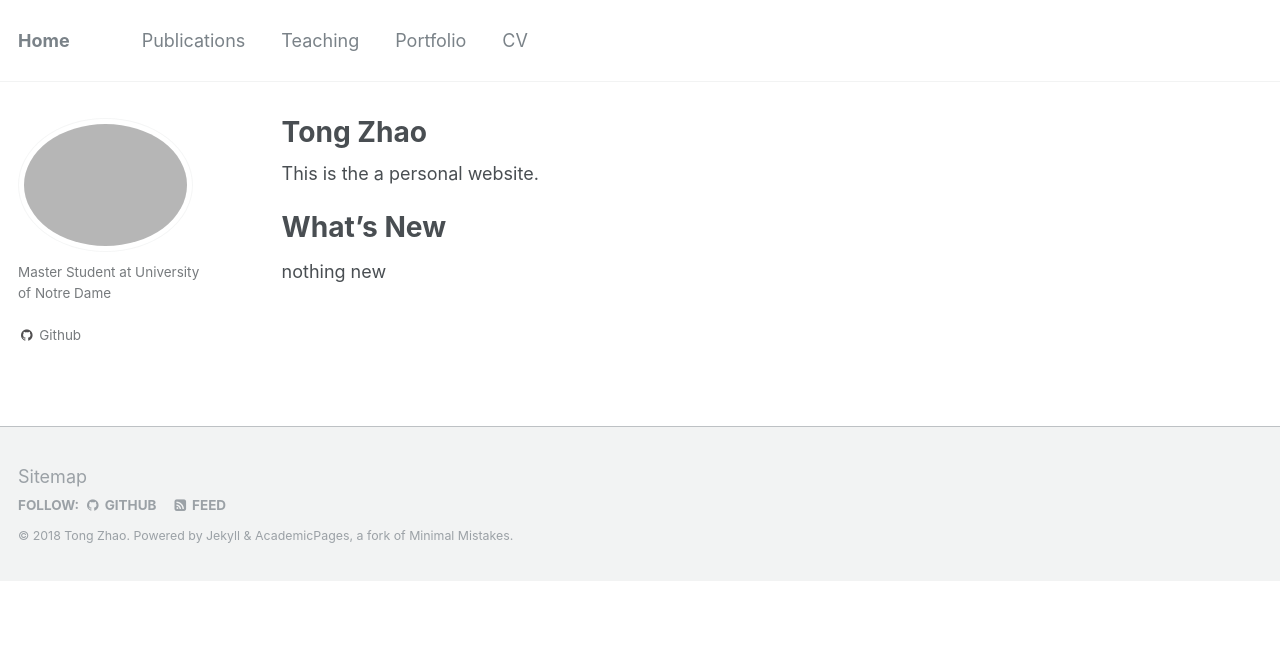
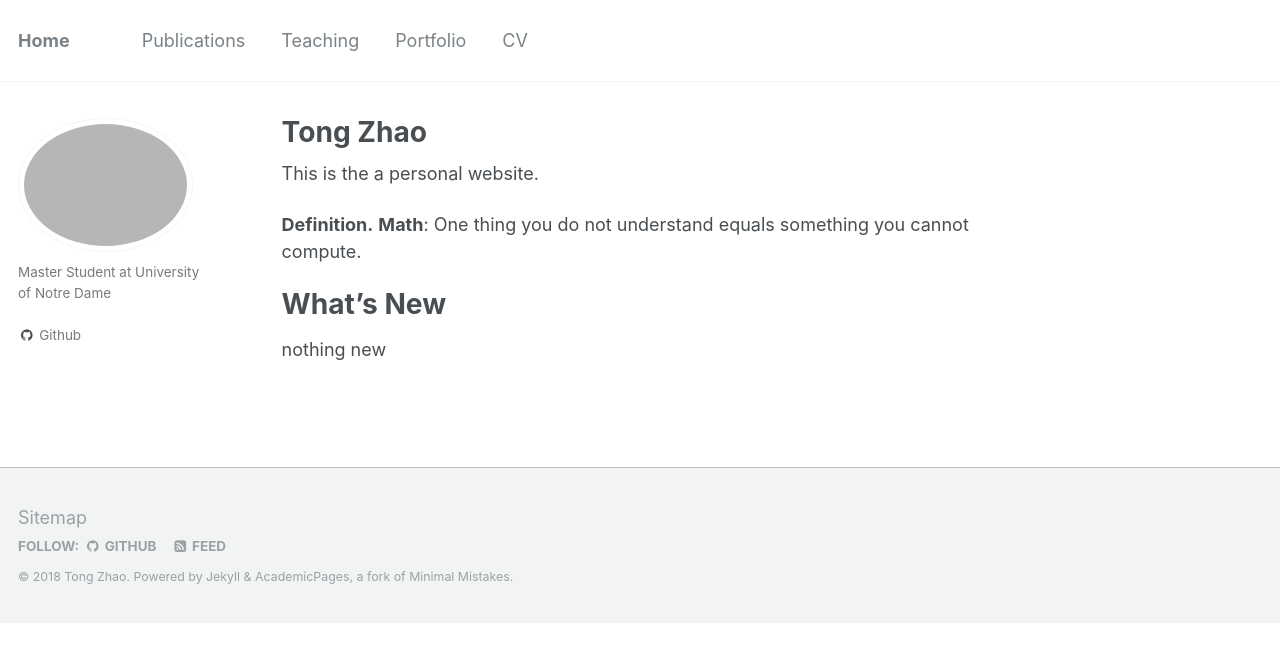
Before and after one commit to zhao-tong/zhao-tong.github.io, a Jekyll site: the page built from _pages/about.md, in a window 1280 px wide. Shown: the top 662 px of the page. Built offline with Jekyll 4.4.1, drawn with Linux system fonts in a browser that asks for light colours.

Commit message:
Update about.md

```diff
--- a/_pages/about.md
+++ b/_pages/about.md
@@ -10,6 +10,8 @@ redirect_from:
 
 This is the a personal website.
 
+**Definition.** **Math**: One thing you do not understand equals something you cannot compute.
+
 What's New
 ======
 nothing new
```
